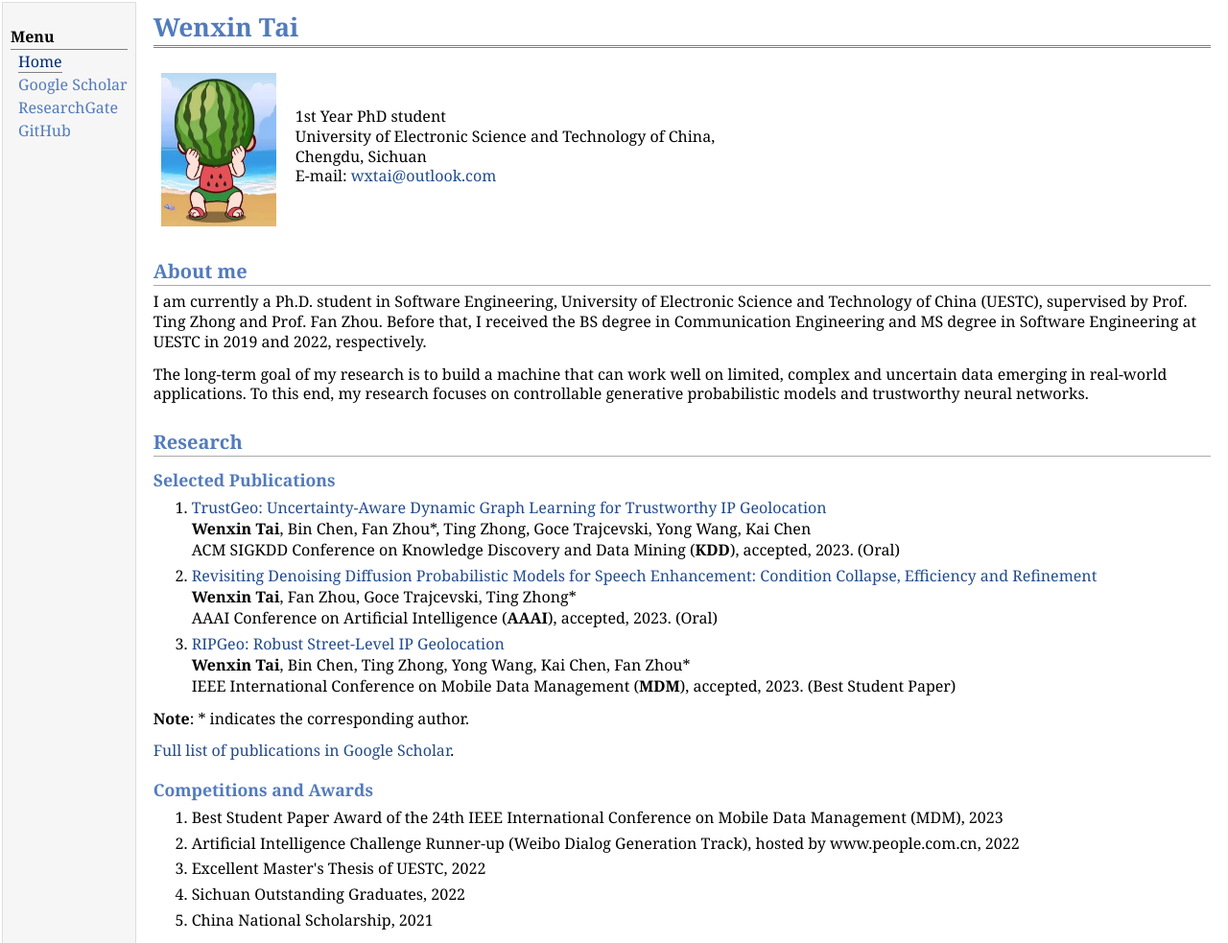
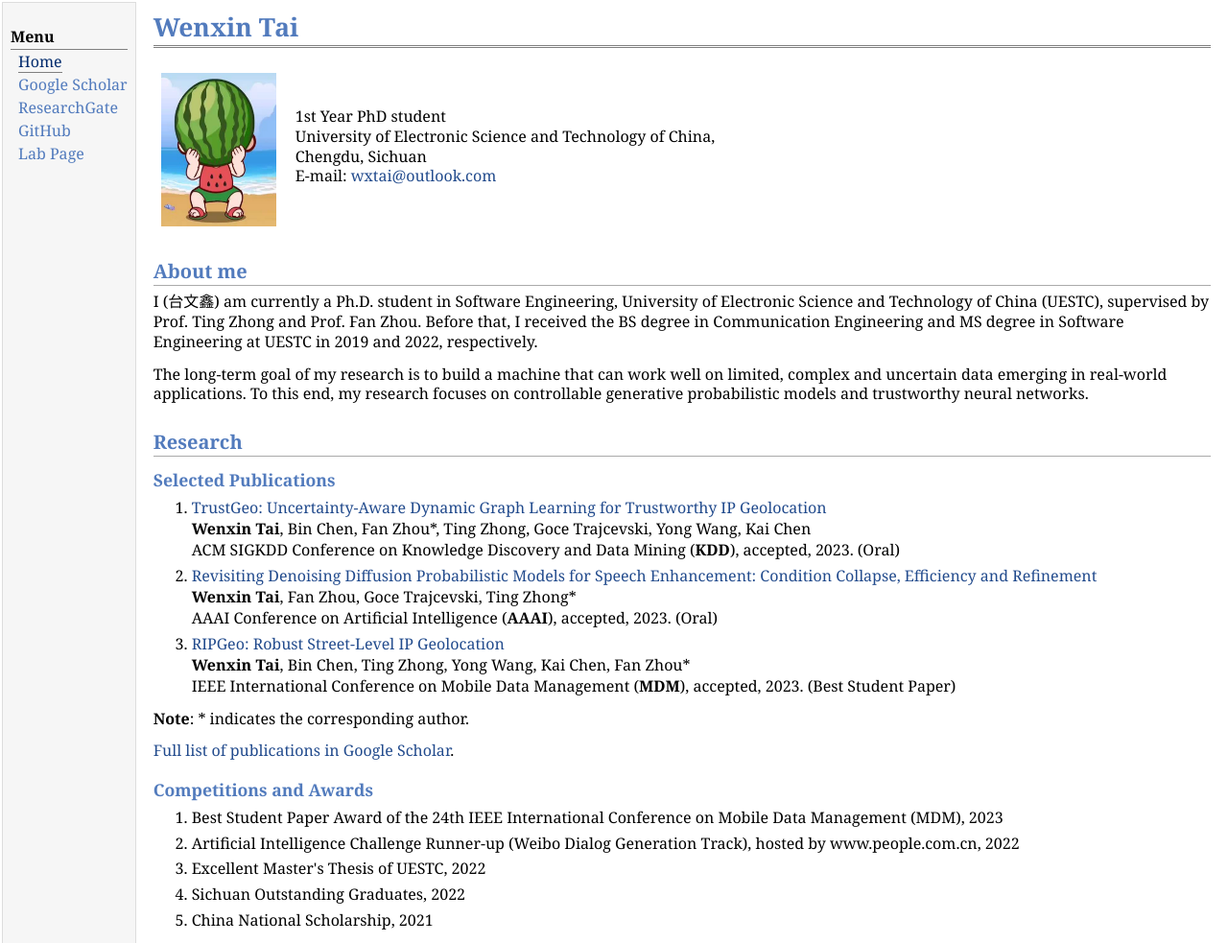
Before and after one commit to wxtai/wxtai.github.io, a plain HTML site: page index.html in a window 1280 px wide. Shown: the top 983 px of the page at 96% size. Drawn offline with Linux system fonts and the light colour scheme.

Commit message:
Update index.html

```diff
--- a/index.html
+++ b/index.html
@@ -16,6 +16,7 @@
 <div class="menu-item"><a href="https://scholar.google.com/citations?user=YyxocAIAAAAJ&hl=en">Google Scholar</a></div>
 <div class="menu-item"><a href="https://www.researchgate.net/profile/Wenxin-Tai">ResearchGate</a></div>
 <div class="menu-item"><a href="https://github.com/judiebig">GitHub</a></div>
+<div class="menu-item"><a href="https://sites.google.com/view/intelligent-computing-lab/home">Lab Page</a></div>
 </td>
 <td id="layout-content">
 <div id="toptitle">
@@ -29,7 +30,7 @@ Chengdu, Sichuan <br />
 E-mail: <a href="mailto:wxtai@outlook.com">wxtai@outlook.com</a></p>
 </td></tr></table>
 <h2>About me</h2>
-<p> I am currently a Ph.D. student in Software Engineering, University of Electronic Science and Technology of China (UESTC), supervised by Prof. Ting Zhong and Prof. Fan Zhou. Before that, I received the BS degree in Communication Engineering and MS degree in Software Engineering at UESTC in 2019 and 2022, respectively. </p>
+<p> I (台文鑫) am currently a Ph.D. student in Software Engineering, University of Electronic Science and Technology of China (UESTC), supervised by Prof. Ting Zhong and Prof. Fan Zhou. Before that, I received the BS degree in Communication Engineering and MS degree in Software Engineering at UESTC in 2019 and 2022, respectively. </p>
 <p> The long-term goal of my research is to build a machine that can work well on limited, complex and uncertain data emerging in real-world applications. To this end, my research focuses on controllable generative probabilistic models and trustworthy neural networks. </p>
 <h2>Research</h2>
 
```
